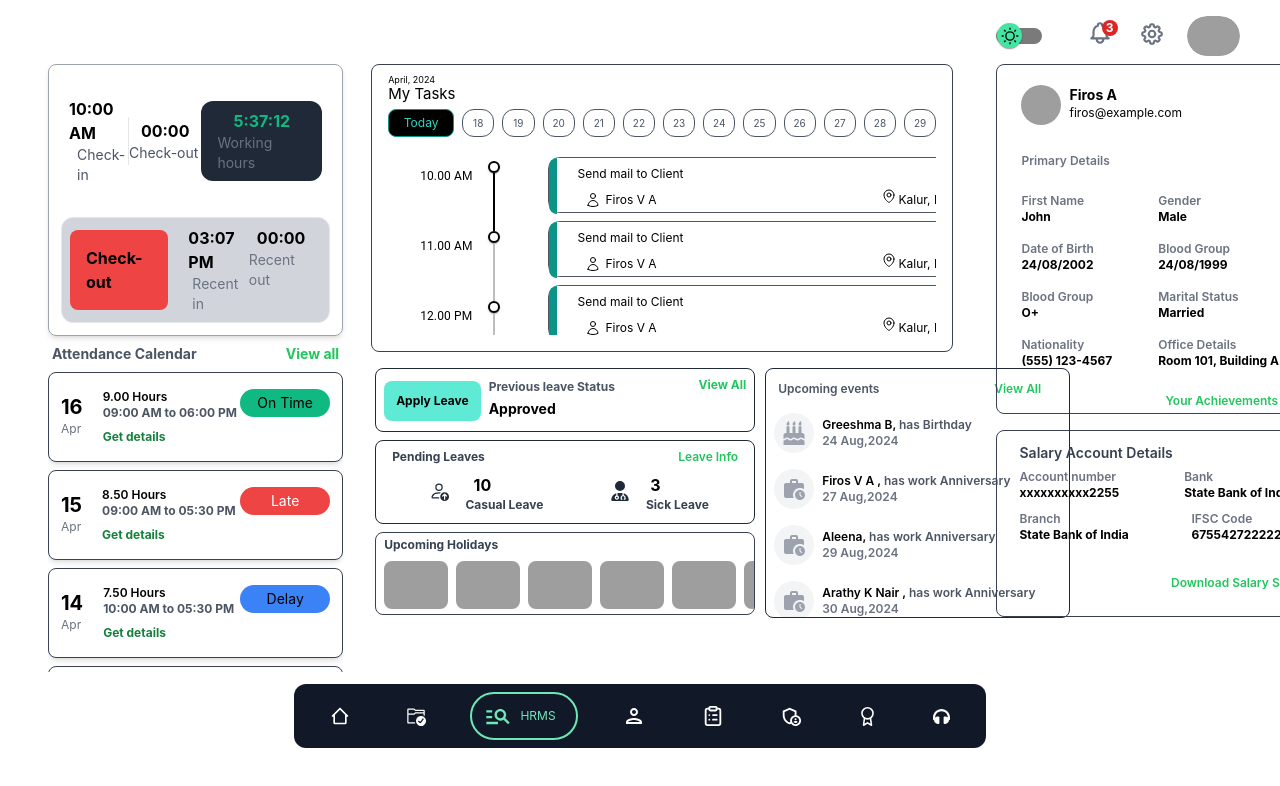
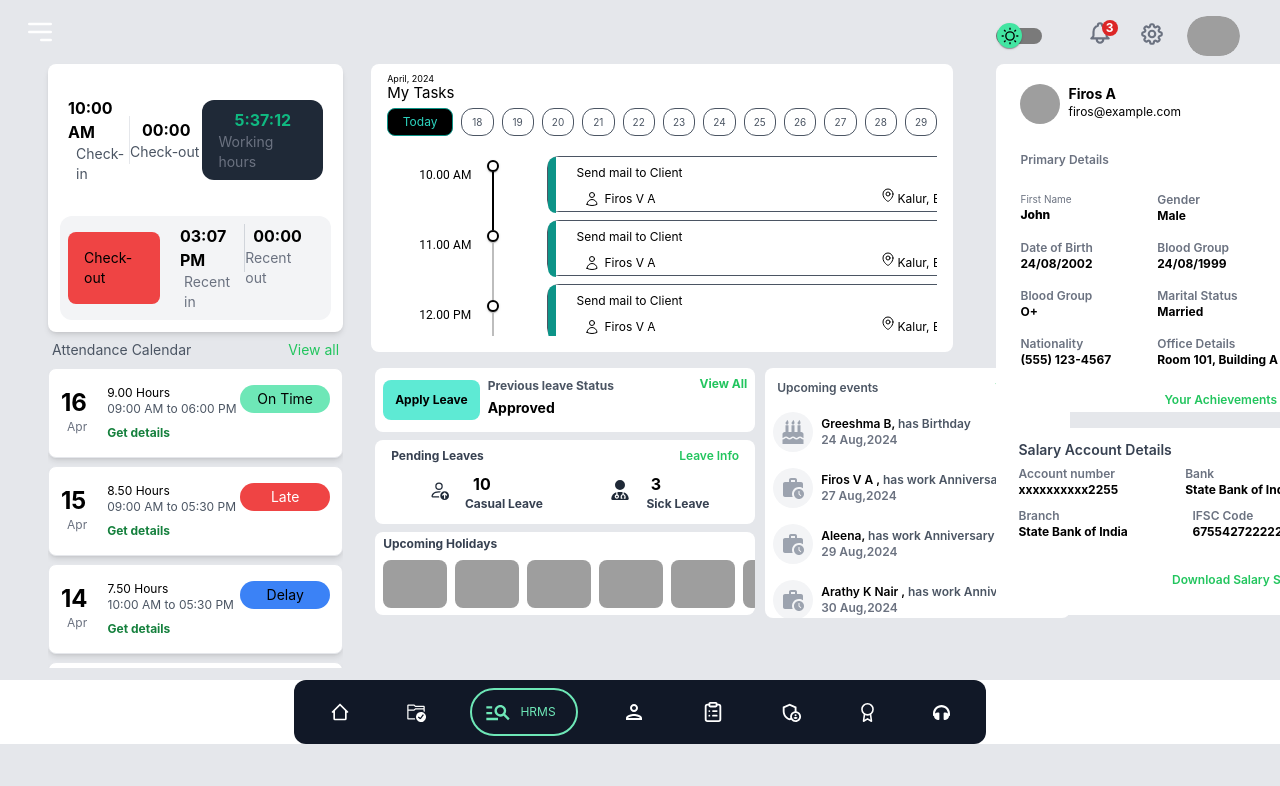
Before and after one commit to Greeshma7894/hrmsadmin, a React (Create React App) app: page / in a window 1280 px wide. Shown: the top 786 px of the page. Built offline with nearby package versions, Linux system fonts and the light colour scheme; grey boxes are pictures that could not be loaded.

Commit message:
font update

```diff
--- a/src/components/AdminDashboard.js
+++ b/src/components/AdminDashboard.js
@@ -15,7 +15,7 @@ const AdminDashboard = () => {
 
   return (
     <div
-      className="dark:bg-black bg-white min-h-screen text-white flex flex-col"
+      className="dark:bg-neutral-900 bg-gray-200 min-h-screen text-white flex flex-col"
       style={{ fontFamily: "'SF Pro Display', sans-serif" }}
     >
       <Header className="fixed top-0 left-0 w-full" />
@@ -27,7 +27,7 @@ const AdminDashboard = () => {
 
         <div className="rounded-lg w-5/12 flex flex-col mx-8 ">
           {" "}
-          <div className="w-[118%] dark:text-white text-black  relative -ml-1 rounded-lg mt-0 border border-gray-700   h-72 p-4 flex flex-col">
+          <div className="lg:w-[118%] dark:text-white text-black  relative -ml-1 rounded-lg mt-0 dark:border border-gray-700 dark:bg-black bg-white  h-72 p-4 flex flex-col">
             <p
               className="text-left mb-0 -mt-2"
               style={{
@@ -141,13 +141,13 @@ const AdminDashboard = () => {
             </div>
           </div>
           <div
-            className="ps-10 w-full flex justify-start mt-1"
+            className="ps-10  w-full flex justify-start mt-1"
             style={{ paddingLeft: "29rem" }}
           >
             <h2 className="-left-10 text-xs text-white"></h2>
           </div>
           <div className=" h-10 w-[695px] ps-[0px] flex justify-between">
-            <div className="rounded-lg  top-3 h-16 border w-[380px] border-gray-800 relative">
+            <div className="rounded-lg dark:bg-black bg-white top-3 w-[380px] h-16 dark:border border-gray-800  relative">
               <div className="flex rounded-lg h-18  items-center mb-1">
                 <div>
                   <button
@@ -184,7 +184,7 @@ const AdminDashboard = () => {
             </div>
 
             <div
-              className="rounded-lg  mt-[12px] pr-4 h-[250px] border w-[305px] border-gray-800 flex flex-col font-semibold overflow-hidden"
+              className="rounded-lg dark:bg-black bg-white mt-[12px] pr-4 h-[250px]  w-[305px] dark:border border-gray-800 flex flex-col font-semibold overflow-hidden"
               style={{ fontFamily: "'SF Pro Display', sans-serif" }}
             >
               <div className="pl-3 pt-3 text-xs text-gray-600 mb-4 flex justify-between items-center">
@@ -283,7 +283,7 @@ const AdminDashboard = () => {
             </div>
           </div>
           <div className=" ps-[0px] pt-8 w-[374px]">
-            <div className="border top-3 h-[84px] w-[380px] rounded-lg border-gray-800 p-4 relative">
+            <div className=" dark:bg-black bg-white top-3 h-[84px] w-[380px] rounded-lg dark:border border-gray-800 p-4 relative">
               {/* Top left "Pending Leaves" text */}
               <div className="font-bold text-xs text-gray-700 text-[SF Pro Display] -mt-2 mb-2">
                 Pending Leaves
@@ -320,7 +320,7 @@ const AdminDashboard = () => {
                 </div>
               </div>
             </div>
-            <div className=" relative top-3 rounded-lg text-gray-700 font-bold text-xs pt-1 pl-2 w-[380px] border border-gray-700 h-[83px] mt-2 overflow-hidden">
+            <div className="dark:bg-black bg-white relative top-3 rounded-lg text-gray-700 font-bold text-xs pt-1 pl-2 w-[380px] dark:border border-gray-700 h-[83px] mt-2 overflow-hidden">
               <span className="absolute top-1 left-2">Upcoming Holidays</span>
               <div className=" scrollable-images  flex overflow-hidden h-full pt-6">
                 <div className=" flex flex-nowrap h-12 space-x-2">
--- a/src/components/Attendance.js
+++ b/src/components/Attendance.js
@@ -14,8 +14,8 @@ function Attendence() {
   return (
     <div>
       {/* Sidebar / Attendance */}
-      <div className="bg-black-600 border dark:border-gray-700 border-gray-400 rounded-lg shadow-md mb-2 time px-3 pt-5 pb-3">
-        <div className="flex justify-between items-center check px-2 pb-3 pt-3">
+      <div className="dark:bg-black bg-white dark:border border-gray-700  rounded-lg shadow-md mb-2 time px-3 pt-5 pb-3">
+        <div className="flex justify-between dark:bg-black bg-white items-center check px-2 pb-3 pt-3">
           <div className="">
             <h1 className="text-md font-bold dark:text-white text-black font-sf-pro">10:00 AM</h1>
             <p className="text-sm ml-2 text-gray-600 font-sf-pro">Check-in</p>
@@ -30,9 +30,9 @@ function Attendence() {
             <p className="text-sm text-gray-500 font-sf-pro">Working hours</p>
           </div>
         </div>
-        <div className="flex border dark:border-gray-800  items-center dark:bg-black bg-gray-300 p-2 mt-5 rounded-xl">
+        <div className="flex  dark:border border-gray-800  items-center dark:bg-black bg-gray-100 p-2 mt-5 rounded-xl">
           <div className="bg-red-500 px-4 py-4 rounded-lg">
-            <h1 className="text-md font-bold text-black font-sf-pro">Check-out</h1>
+            <h1 className="text-sm text-black font-sf-pro">Check-out</h1>
           </div>
           <div className="flex flex-grow justify-between ml-2">
             <div className="ml-3">
@@ -50,8 +50,8 @@ function Attendence() {
 
       {/* Attendance Calendar Header */}
       <div className="flex justify-between mb-2">
-        <h1 className="text-sm text-gray-600 font-bold ml-1">Attendance Calendar</h1>
-        <h1 className="text-sm font-bold text-green-500 mr-1">View all</h1>
+        <h1 className="text-sm text-gray-600 font ml-1">Attendance Calendar</h1>
+        <h1 className="text-sm  text-green-500 mr-1">View all</h1>
       </div>
 
       {/* Scrollable container for attendance calendar */}
@@ -59,21 +59,21 @@ function Attendence() {
         {AttendenceData.map((entry, index) => (
           <div
             key={index}
-            className="dark:bg-black bg-white border border-gray-700 rounded-lg shadow-md pt-2 pb-3 px-3 flex items-center justify-between mb-2"
+            className="dark:bg-black bg-white border dark:border-gray-700 rounded-lg shadow-md pt-2 pb-3 px-3 flex items-center justify-between mb-2"
           >
             <div className="">
-              <h1 className="text-xl dark:text-white text-black font-bold">{entry.date}</h1>
-              <p className="text-xs text-gray-500">{entry.month}</p>
+              <h1 className="text-2xl dark:text-white text-black font-bold">{entry.date}</h1>
+              <p className="text-xs ps-1.5 text-gray-500">{entry.month}</p>
             </div>
             <div className="ml-5 mb-1">
-              <h2 className="text-xs pt-2 dark:text-white text-black font-semibold">{entry.hours}</h2>
-              <p className="text-xs font-bold text-gray-600">{entry.timeRange}</p>
+              <h2 className="text-xs pt-2 dark:text-white text-black">{entry.hours}</h2>
+              <p className="text-xs text-gray-600">{entry.timeRange}</p>
               <p className="text-xs mt-2 font-bold text-green-700">Get details</p>
             </div>
             <div
               className={`ml-auto rounded-full mb-6 pt-1 text-sm text-center ${
                 entry.status === "On Time"
-                  ? "bg-emerald-500 text-black"
+                  ? "bg-emerald-300 text-black"
                   : entry.status === "Late"
                   ? "bg-red-500 text-white"
                   : "bg-blue-500 text-black"
--- a/src/components/EmployeeDetails.js
+++ b/src/components/EmployeeDetails.js
@@ -5,7 +5,7 @@ import EditIcon from '@mui/icons-material/Edit';
 const EmployeeDetails = () => {
   return (
     <div>
-    <div className="left-12 rounded-lg relative border border-gray-700  w-80 p-1">
+    <div className="left-12 rounded-lg dark:bg-black bg-white relative dark:border border-gray-700  w-80 p-1">
       <div className="flex flex-col items-start">
         <div className="mt-4 ml-5 flex items-start space-x-2 mb-4">
           <Avatar alt="Remy Sharp" src="/static/images/avatar/1.jpg" />
@@ -21,8 +21,8 @@ const EmployeeDetails = () => {
           <p className="text-gray-500 font-semibold text-xs mb-6">Primary Details</p>
           <div className="grid grid-cols-2 gap-4 text-gray-300">
             <div>
-              <p className="text-gray-500 font-semibold text-xs">First Name</p>
-              <p className='text-xs font-bold dark:text-white text-black'>John</p>
+              <p className="text-gray-500 text-[10px]">First Name</p>
+              <p className='text-xs font-extrabold dark:text-white text-black'>John</p>
             </div>
             <div>
               <p className="text-gray-500 font-semibold text-xs">Gender</p>
@@ -61,7 +61,7 @@ const EmployeeDetails = () => {
         </div>
       </div>
     </div>
-    <div className=" ml-12  border border-gray-700 p-3 w-80 mt-4 h-[187px]  rounded-lg">
+    <div className=" ml-12  dark:border border-gray-700 dark:bg-black bg-white p-3 w-80 mt-4 h-[187px]  rounded-lg">
     <div className=" px-2.5">
       <div>
         <h1 className="text-gray-700 font-semibold h-4 text-sm">Salary Account Details</h1>
```
